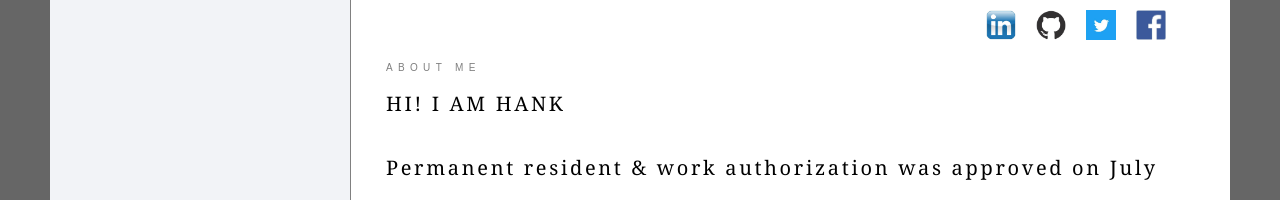
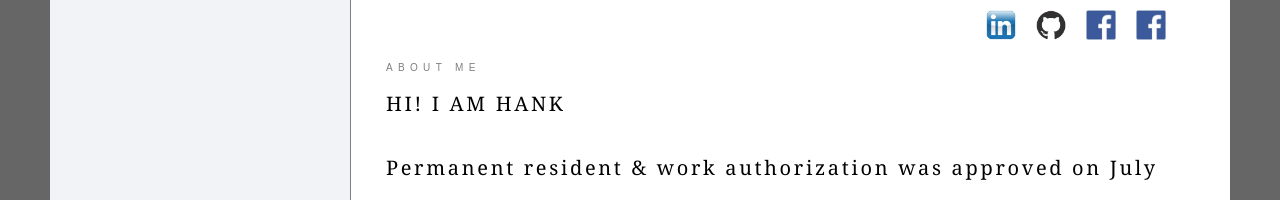
Before and after one commit to Hank-Tsou/Hank-Tsou, a Jekyll site: the page built from index.html, in a window 1280 px wide. Shown: the top 200 px of the page. Built offline with Jekyll 4.4.1, drawn with Linux system fonts in a browser that asks for light colours; nearby versions of some CDN libraries; Markdown is read by kramdown in place of the engine named in the settings.

Commit message:
Update index.html

```diff
--- a/index.html
+++ b/index.html
@@ -37,9 +37,9 @@ layout: default
 
             <div class = "top_header">
                 <div class = "social_media">
-                    <a class="social_linkin" target="_blank" href="https://www.linkedin.com/in/yueh-lin-tsou-5184a9138/" style = "background-image: url({{site.baseurl}}/assets/img/linkin.jpg)"><img border="0"></a>
+                    <a class="social_linkin" target="_blank" href="https://www.linkedin.com/in/tsou/" style = "background-image: url({{site.baseurl}}/assets/img/linkin.jpg)"><img border="0"></a>
                     <a class="social_github" target="_blank" href="https://github.com/Hank-Tsou"style = "background-image: url({{site.baseurl}}/assets/img/git.jpg)"><img border="0"></a>
-                    <a class="social_twitter" target="_blank" href="https://twitter.com/HankTsou"style = "background-image: url({{site.baseurl}}/assets/img/twitter.jpg)"><img border="0"></a>
+                    <a class="social_twitter" target="_blank" href="https://www.facebook.com/profile.php?id=100001968980644"style = "background-image: url({{site.baseurl}}/assets/img/fb.jpg)"><img border="0"></a>
                     <a class="social_fb" target="_blank" href="https://www.facebook.com/profile.php?id=100001968980644" style = "background-image: url({{site.baseurl}}/assets/img/fb.jpg)"><img border="0"></a>
                     <!-- <a class="resume" style = "background-image: url({{site.baseurl}}/assets/img/resume.jpg)" href="{{site.baseurl}}/Yueh_Lin_Tsou_Resume.pdf" download><img border="0"></a> -->
                 </div>
```
